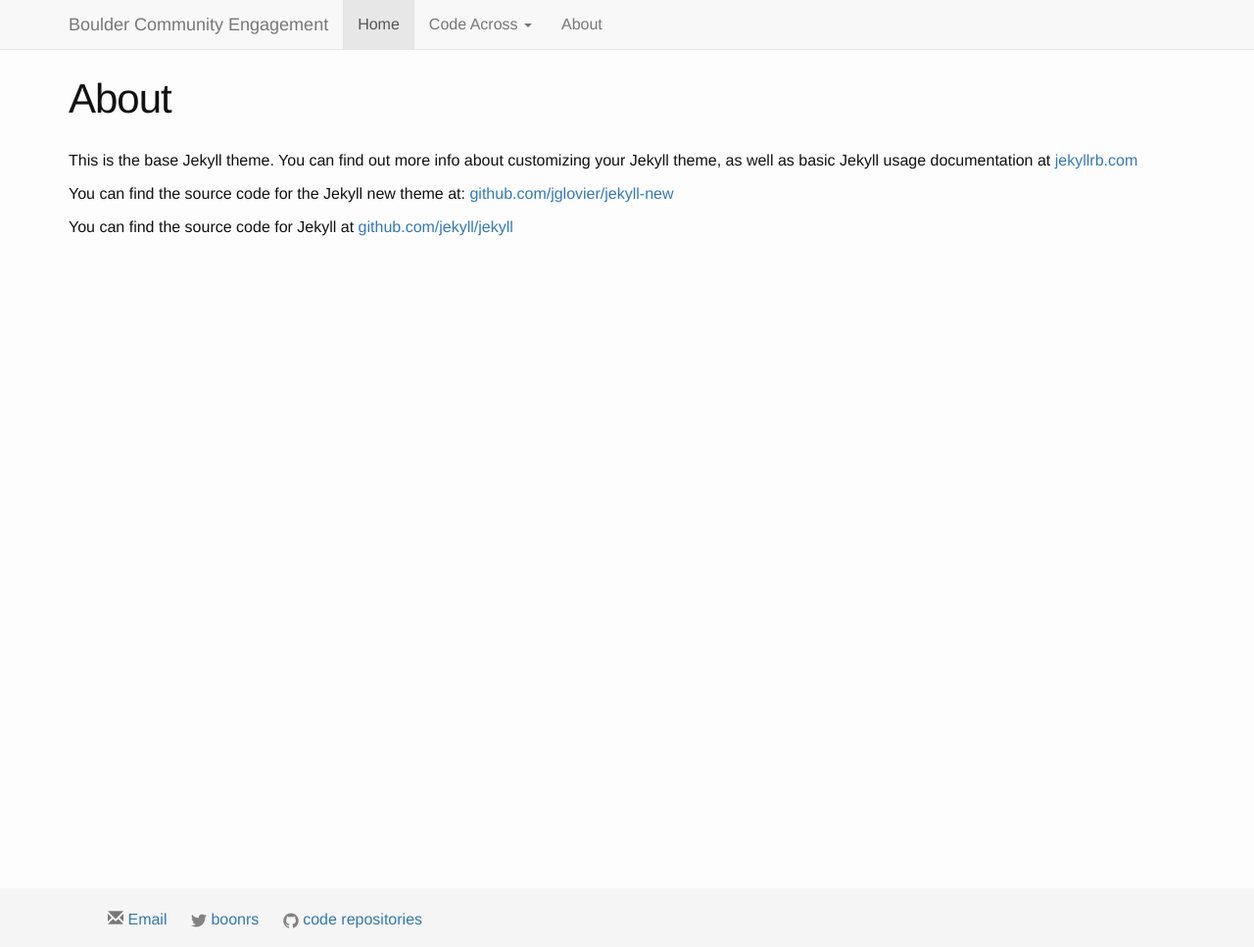
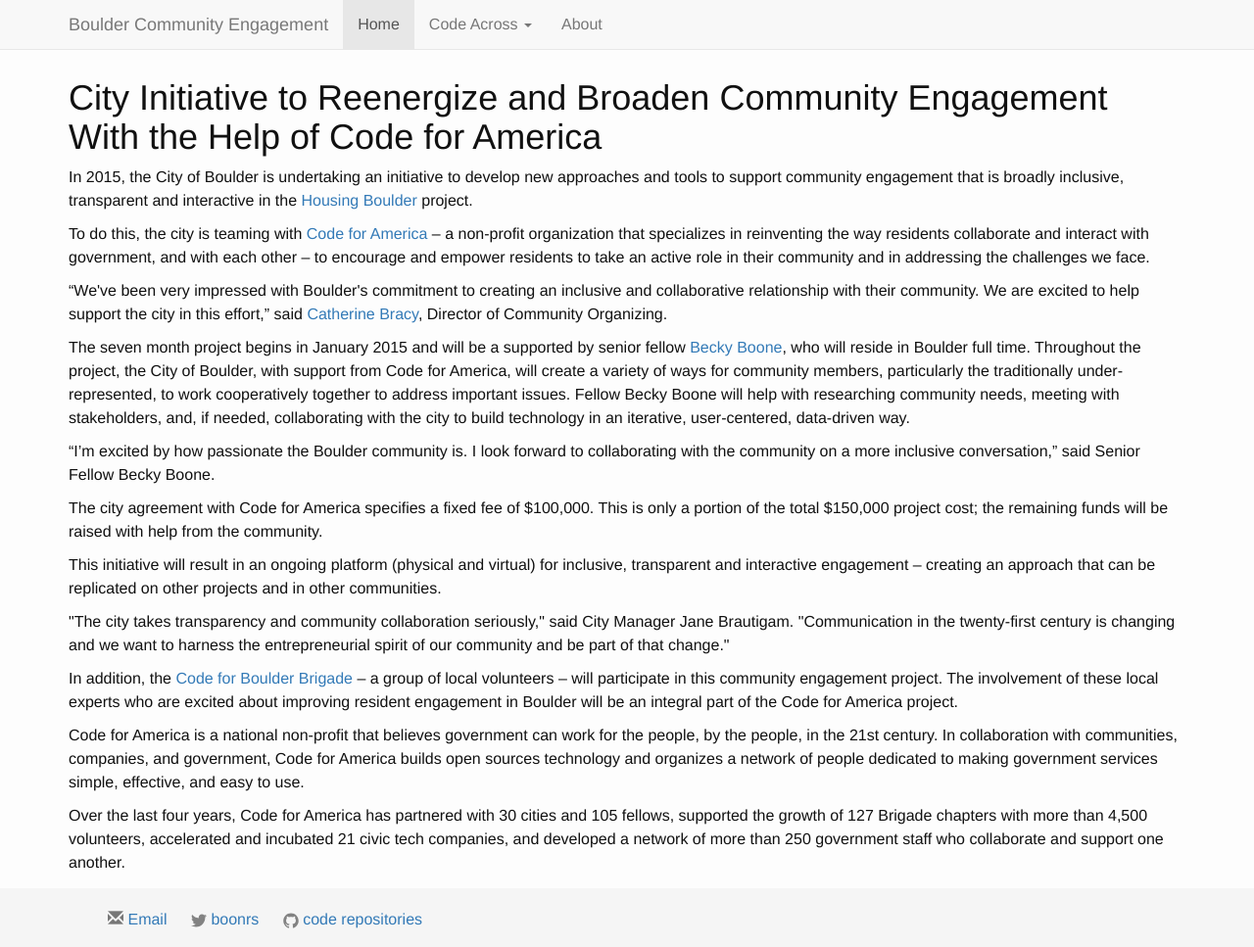
Before and after one commit to boonrs/boulder-engagement, a Jekyll site: the page built from about/index.html, in a window 1280 px wide and 967 px high. Shown: the whole window at 98% size. Built offline with Jekyll 4.4.1, drawn with Linux system fonts in a browser that asks for light colours; nearby versions of some CDN libraries.

Commit message:
Add about

```diff
--- a/_includes/header.html
+++ b/_includes/header.html
@@ -22,8 +22,7 @@
           </ul>
         </li>
 
-        <li><a href="#">About</a>
-        </li>
+        <li><a href="/about">About</a></li>
       </ul>
     </div><!--/.nav-collapse -->
   </div>
--- /dev/null
+++ b/about/index.html
@@ -0,0 +1,27 @@
+---
+layout: default
+---
+
+<h1>City Initiative to Reenergize and Broaden Community Engagement With the Help of Code for America</h1>
+
+<p>In 2015, the City of Boulder is undertaking an initiative to develop new approaches and tools to support community engagement that is broadly inclusive, transparent and interactive in the <a href="http://housingboulder.net/">Housing Boulder</a> project.</p>
+
+<p>To do this, the city is teaming with <a href="http://codeforamerica.org/">Code for America</a> – a non-profit organization that specializes in reinventing the way residents collaborate and interact with government, and with each other – to encourage and empower residents to take an active role in their community and in addressing the challenges we face.</p>
+
+<p>“We've been very impressed with Boulder's commitment to creating an inclusive and collaborative relationship with their community. We are excited to help support the city in this effort,” said <a href="http://www.codeforamerica.org/people/catherine-bracy/">Catherine Bracy</a>, Director of Community Organizing.</p>
+
+<p>The seven month project begins in January 2015 and will be a supported by senior fellow <a href="http://www.codeforamerica.org/people/becky-boone/">Becky Boone</a>, who will reside in Boulder full time. Throughout the project, the City of Boulder, with support from Code for America, will create a variety of ways for community members, particularly the traditionally under-represented, to work cooperatively together to address important issues. Fellow Becky Boone will help with researching community needs, meeting with stakeholders, and, if needed, collaborating with the city to build technology in an iterative, user-centered, data-driven way.</p>
+
+<p>“I’m excited by how passionate the Boulder community is. I look forward to collaborating with the community on a more inclusive conversation,” said Senior Fellow Becky Boone.</p>
+
+<p>The city agreement with Code for America specifies a fixed fee of $100,000.  This is only a portion of the total $150,000 project cost; the remaining funds will be raised with help from the community.</p>
+
+<p>This initiative will result in an ongoing platform (physical and virtual) for inclusive, transparent and interactive engagement – creating an approach that can be replicated on other projects and in other communities.</p>
+
+<p>"The city takes transparency and community collaboration seriously," said City Manager Jane Brautigam. "Communication in the twenty-first century is changing and we want to harness the entrepreneurial spirit of our community and be part of that change."</p>
+
+<p>In addition, the <a href="http://codeforboulder.org/">Code for Boulder Brigade</a> – a group of local volunteers – will participate in this community engagement project.  The involvement of these local experts who are excited about improving resident engagement in Boulder will be an integral part of the Code for America project.</p>
+
+<p>Code for America is a national non-profit that believes government can work for the people, by the people, in the 21st century. In collaboration with communities, companies, and government, Code for America builds open sources technology and organizes a network of people dedicated to making government services simple, effective, and easy to use.</p>
+
+<p>Over the last four years, Code for America has partnered with 30 cities and 105 fellows, supported the growth of 127 Brigade chapters with more than 4,500 volunteers, accelerated and incubated 21 civic tech companies, and developed a network of more than 250 government staff who collaborate and support one another.</p>
```
